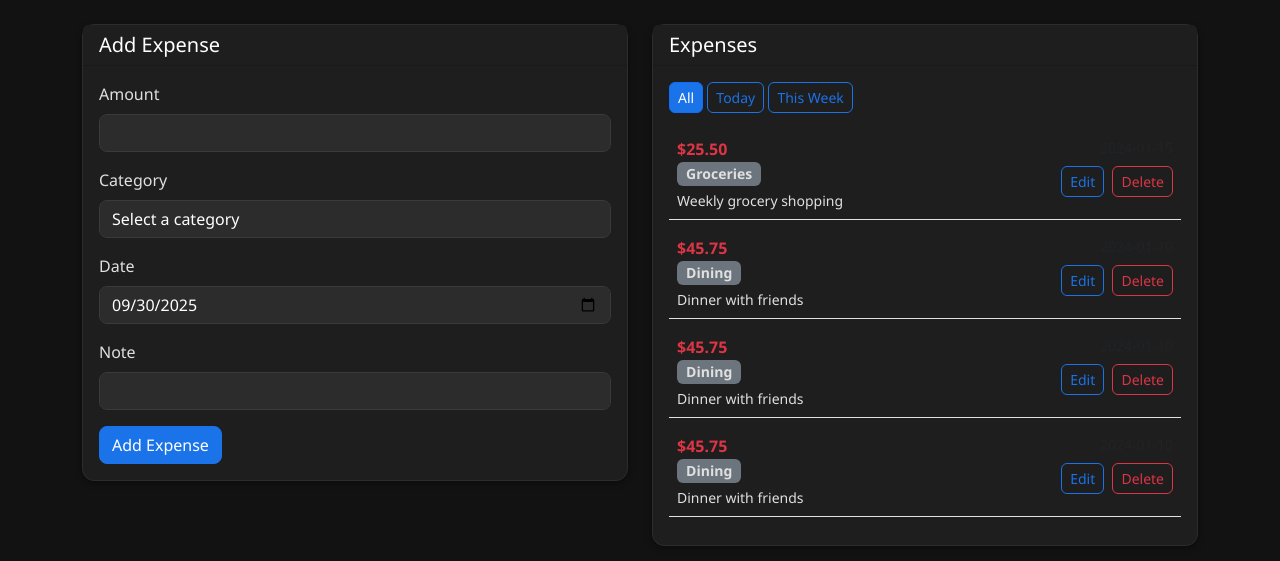
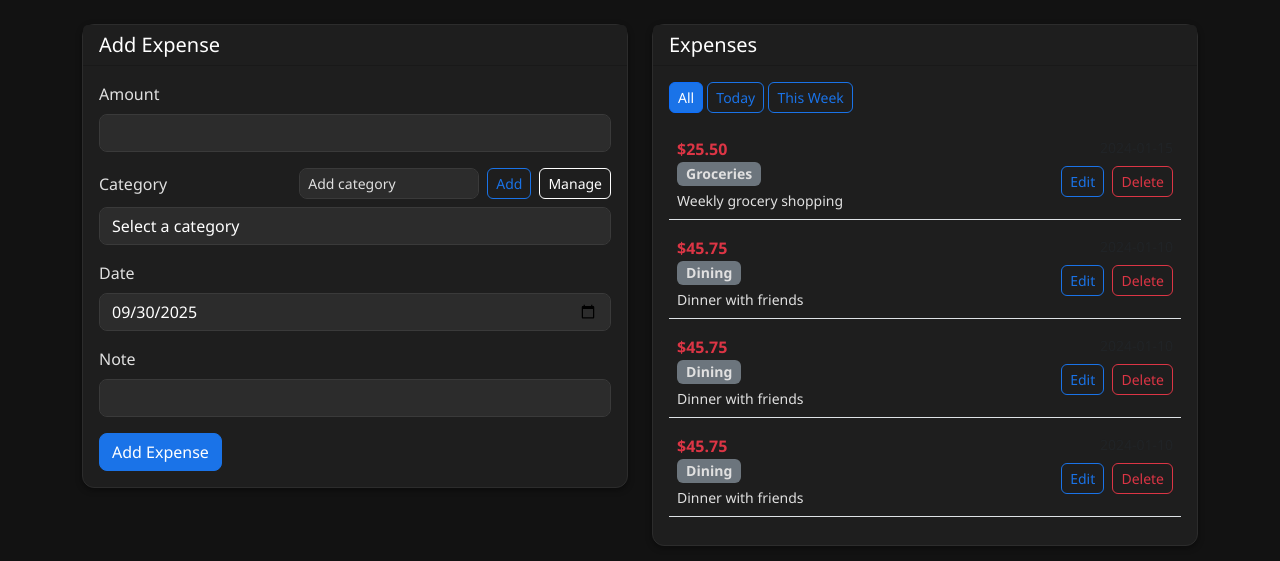
Before and after one commit to borjaalbers/Expense_Tracker, a Flask app: page /dashboard in a window 1280 px wide. Shown: the part 56-617 px from the top of the page. Run offline with Flask 3, Linux system fonts and the light colour scheme; a user stored in the database is signed in; data comes from the database, SQL or seed files in the repository; both versions use the stored data as it was after the commit.

Commit message:
Adding CRUD functionality for Categories

```diff
--- a/app.py
+++ b/app.py
@@ -275,6 +275,45 @@ def api_set_budget():
 
 
 # --------------------------
+# Categories endpoints
+# --------------------------
+@app.route("/api/categories", methods=["GET"])
+def api_list_categories():
+    user = current_user()
+    if not user:
+        return jsonify({"error": "authentication required"}), 401
+    cats = storage.list_categories(user["id"])
+    return jsonify(cats), 200
+
+
+@app.route("/api/categories", methods=["POST"])
+def api_add_category():
+    user = current_user()
+    if not user:
+        return jsonify({"error": "authentication required"}), 401
+    data = request.get_json(force=True, silent=True) or {}
+    name = (data.get("name") or "").strip()
+    if not name:
+        return jsonify({"error": "name required"}), 400
+    try:
+        cat = storage.add_category(user["id"], name)
+    except ValueError as e:
+        return jsonify({"error": str(e)}), 400
+    return jsonify(cat), 201
+
+
+@app.route("/api/categories/<int:category_id>", methods=["DELETE"])
+def api_delete_category(category_id: int):
+    user = current_user()
+    if not user:
+        return jsonify({"error": "authentication required"}), 401
+    ok = storage.delete_category(user["id"], category_id)
+    if not ok:
+        return jsonify({"error": "not found"}), 404
+    return jsonify({"deleted": category_id}), 200
+
+
+# --------------------------
 # Health
 # --------------------------
 @app.route("/api/health", methods=["GET"])
--- a/models.py
+++ b/models.py
@@ -66,3 +66,16 @@ class Budget(Base):
         UniqueConstraint("user_id", "month", name="uq_budgets_user_month"),
         Index("ix_budgets_user_month", "user_id", "month"),
     )
+
+
+class Category(Base):
+    __tablename__ = "categories"
+
+    id: Mapped[int] = mapped_column(Integer, primary_key=True, autoincrement=True)
+    user_id: Mapped[int] = mapped_column(ForeignKey("users.id", ondelete="CASCADE"), nullable=False, index=True)
+    name: Mapped[str] = mapped_column(String(100), nullable=False)
+
+    __table_args__ = (
+        UniqueConstraint("user_id", "name", name="uq_categories_user_name"),
+        Index("ix_categories_user_name", "user_id", "name"),
+    )
--- a/static/app.js
+++ b/static/app.js
@@ -84,6 +84,7 @@ function initDashboard() {
     loadSummary();
     loadMonthlyTotals();
     initBudgetUI();
+    initCategoriesUI();
 
     const expenseForm = document.getElementById("expenseForm");
     if (expenseForm) {
@@ -100,6 +101,71 @@ function initDashboard() {
     document.getElementById("filterAll").onclick = () => loadExpenses("all");
     document.getElementById("filterToday").onclick = () => loadExpenses("today");
     document.getElementById("filterWeek").onclick = () => loadExpenses("week");
+}
+
+// ---------------- Categories UI ----------------
+function initCategoriesUI() {
+    const addBtn = document.getElementById('addCategoryBtn');
+    const nameInput = document.getElementById('newCategoryName');
+    const selectEl = document.getElementById('category');
+    const listEl = document.getElementById('categoryList');
+    if (!addBtn || !nameInput || !selectEl || !listEl) return;
+
+    async function refreshCategories() {
+        try {
+            const cats = await api('/api/categories');
+            // Populate dropdown
+            const current = selectEl.value;
+            selectEl.innerHTML = '<option value="">Select a category</option>' +
+                cats.map(c => `<option value="${c.name}">${c.name}</option>`).join('');
+            // Keep current selection if still present
+            if (current && cats.some(c => c.name === current)) {
+                selectEl.value = current;
+            }
+            // Render as a clean list
+            listEl.innerHTML = `
+                <ul class="list-group list-group-flush">
+                    ${cats.map(c => `
+                        <li class="list-group-item d-flex justify-content-between align-items-center bg-transparent text-light py-1">
+                            <span class="small">${c.name}</span>
+                            <button type="button" class="btn btn-sm btn-outline-danger" data-cat-id="${c.id}">
+                                Remove
+                            </button>
+                        </li>
+                    `).join('')}
+                </ul>
+            `;
+            // Wire delete buttons
+            listEl.querySelectorAll('button[data-cat-id]').forEach(btn => {
+                btn.onclick = async () => {
+                    const id = btn.getAttribute('data-cat-id');
+                    try {
+                        await api(`/api/categories/${id}`, 'DELETE');
+                        await refreshCategories();
+                    } catch (err) {
+                        alert('Failed to delete category: ' + err.message);
+                    }
+                };
+            });
+        } catch (err) {
+            console.error('Failed to load categories:', err);
+        }
+    }
+
+    addBtn.onclick = async () => {
+        const name = nameInput.value.trim();
+        if (!name) return;
+        try {
+            await api('/api/categories', 'POST', { name });
+            nameInput.value = '';
+            await refreshCategories();
+        } catch (err) {
+            alert('Failed to add category: ' + err.message);
+        }
+    };
+
+    // Initial load
+    refreshCategories();
 }
 
 // ---------------- Budget UI ----------------
--- a/static/styles.css
+++ b/static/styles.css
@@ -104,3 +104,22 @@ body {
 #budgetStatus span {
     color: #e0e0e0;
 }
+
+/* Category list modern look */
+#categoryList .list-group-item {
+    border-color: #2c2c2c;
+}
+#categoryList .btn-outline-danger {
+    border-color: #dc3545;
+    color: #dc3545;
+}
+#categoryList .btn-outline-danger:hover {
+    background-color: #dc3545;
+    color: #fff;
+}
+
+/* Placeholder color for Add Category input on dark background */
+#newCategoryName::placeholder {
+    color: #e0e0e0;
+    opacity: 1;
+}
--- a/storage_db.py
+++ b/storage_db.py
@@ -7,7 +7,7 @@ from sqlalchemy import select, func, update, delete
 from sqlalchemy.exc import NoResultFound
 
 from db import get_session
-from models import User, Expense, Budget
+from models import User, Expense, Budget, Category
 
 
 # --- Users ---
@@ -238,3 +238,65 @@ def get_budget_status(user_id: int, month: str) -> Dict[str, Any]:
         "remaining": remaining,
         "status": status,
     }
+
+
+# --- Categories ---
+DEFAULT_CATEGORIES: List[str] = [
+    "Food & Dining",
+    "Transportation",
+    "Shopping",
+    "Entertainment",
+    "Bills & Utilities",
+    "Healthcare",
+    "Education",
+    "Travel",
+    "Groceries",
+    "Other",
+]
+
+
+def _ensure_default_categories(user_id: int) -> None:
+    with get_session() as session:
+        existing = session.execute(
+            select(Category).where(Category.user_id == user_id)
+        ).scalars().all()
+        if existing:
+            return
+        # Seed defaults
+        for name in DEFAULT_CATEGORIES:
+            session.add(Category(user_id=user_id, name=name))
+
+
+def list_categories(user_id: int) -> List[Dict[str, Any]]:
+    _ensure_default_categories(user_id)
+    with get_session() as session:
+        cats = session.execute(
+            select(Category).where(Category.user_id == user_id).order_by(Category.name.asc())
+        ).scalars().all()
+        return [{"id": c.id, "name": c.name} for c in cats]
+
+
+def add_category(user_id: int, name: str) -> Dict[str, Any]:
+    name = (name or "").strip()
+    if not name:
+        raise ValueError("name required")
+    with get_session() as session:
+        # check existing
+        existing = session.execute(
+            select(Category).where(Category.user_id == user_id, Category.name == name)
+        ).scalar_one_or_none()
+        if existing:
+            return {"id": existing.id, "name": existing.name}
+        obj = Category(user_id=user_id, name=name)
+        session.add(obj)
+        session.flush()
+        return {"id": obj.id, "name": obj.name}
+
+
+def delete_category(user_id: int, category_id: int) -> bool:
+    with get_session() as session:
+        obj = session.get(Category, category_id)
+        if not obj or obj.user_id != user_id:
+            return False
+        session.delete(obj)
+        return True
--- a/templates/dashboard.html
+++ b/templates/dashboard.html
@@ -18,20 +18,22 @@
                         <input id="amount" type="number" step="0.01" class="form-control" required />
                     </div>
                     <div class="mb-3">
-                        <label for="category" class="form-label">Category</label>
-                        <select id="category" class="form-control" required>
+                        <div class="d-flex justify-content-between align-items-center">
+                            <label for="category" class="form-label mb-0">Category</label>
+                            <div class="d-flex gap-2">
+                                <input id="newCategoryName" type="text" class="form-control form-control-sm" placeholder="Add category" style="width: 180px;" />
+                                <button id="addCategoryBtn" type="button" class="btn btn-sm btn-outline-primary">Add</button>
+                                <button class="btn btn-sm btn-outline-light" type="button" data-bs-toggle="collapse" data-bs-target="#categoryListCollapse" aria-expanded="false" aria-controls="categoryListCollapse">
+                                    Manage
+                                </button>
+                            </div>
+                        </div>
+                        <select id="category" class="form-control mt-2" required>
                             <option value="">Select a category</option>
-                            <option value="Food & Dining">Food & Dining</option>
-                            <option value="Transportation">Transportation</option>
-                            <option value="Shopping">Shopping</option>
-                            <option value="Entertainment">Entertainment</option>
-                            <option value="Bills & Utilities">Bills & Utilities</option>
-                            <option value="Healthcare">Healthcare</option>
-                            <option value="Education">Education</option>
-                            <option value="Travel">Travel</option>
-                            <option value="Groceries">Groceries</option>
-                            <option value="Other">Other</option>
                         </select>
+                        <div class="collapse mt-2" id="categoryListCollapse">
+                            <div id="categoryList"></div>
+                        </div>
                     </div>
                     <div class="mb-3">
                         <label for="date" class="form-label">Date</label>
```
Also changed, not shown: expense_tracker.db.
